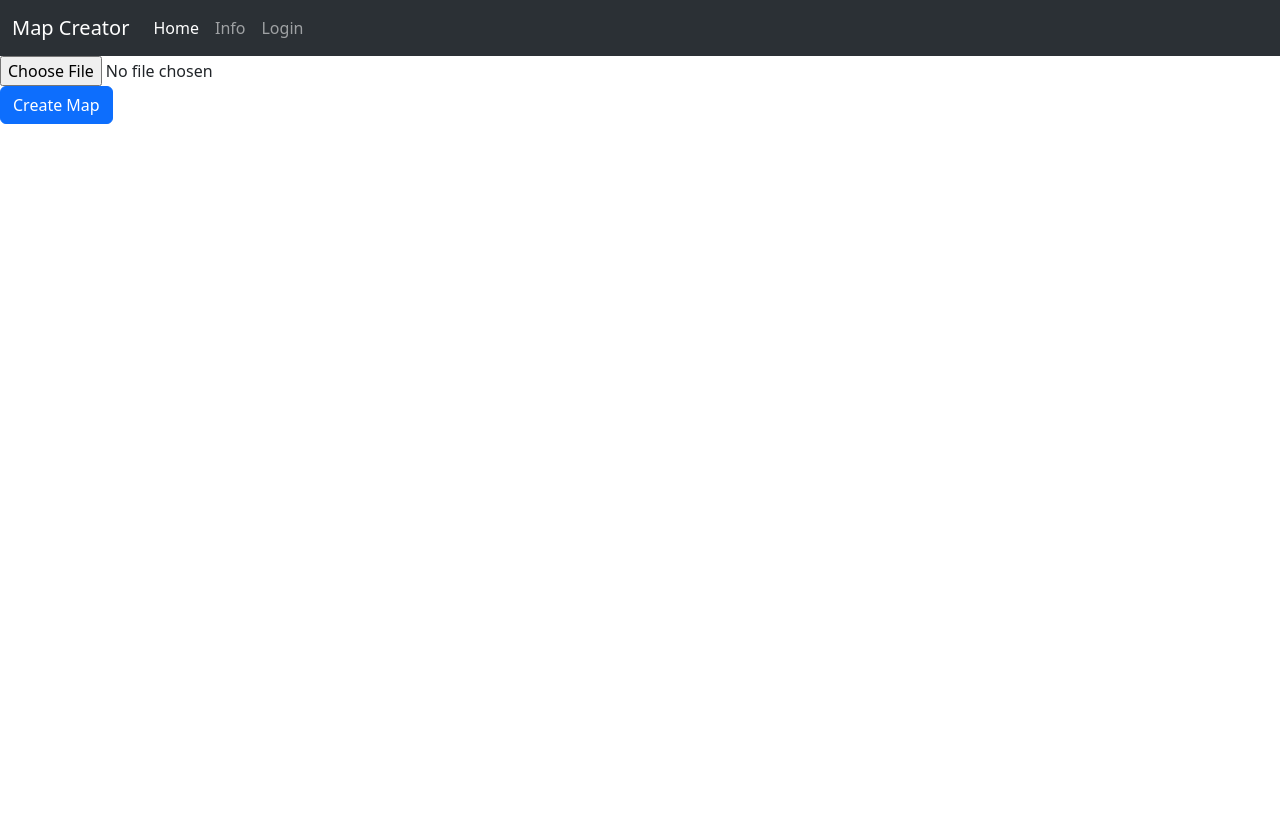
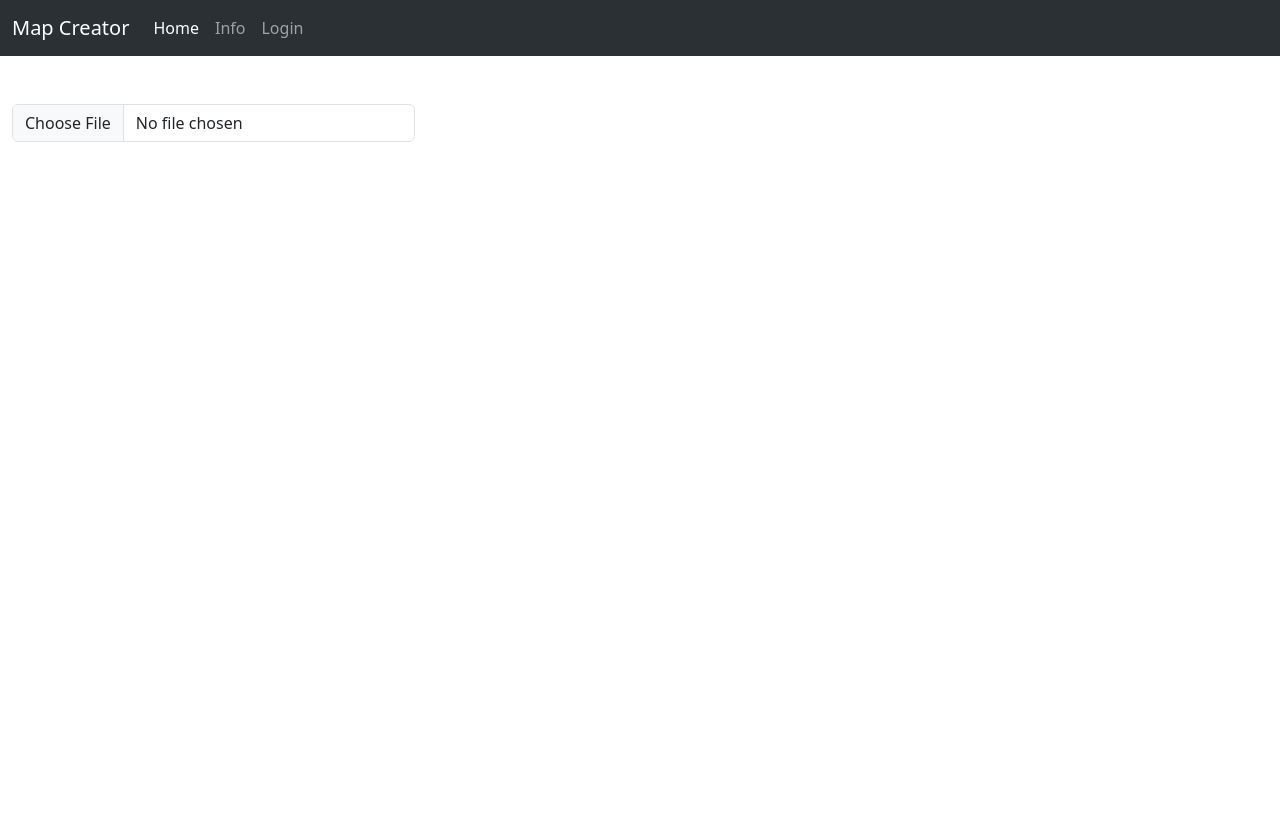
Before and after one commit to soovuh/Ukraine-Map-Creator, a Flask app: page / in a window 1280 px wide. Before the commit the page ends 124 px from the top, so only its background shows below. Run offline with Flask 3, Linux system fonts and the light colour scheme; some libraries are stand-ins or nearby versions.

Commit message:
feat: created base styles and adding map to page

```diff
--- a/app.py
+++ b/app.py
@@ -32,15 +32,19 @@ def get_map():
     icon = request.form['icon']
     color = request.form['color']
 
-    data = get_data_from_excel(file, label, lat, lon)
-    map_creator = MapCreator(data, icon, color)
+    marker_data = get_data_from_excel(file, label, lat, lon)
+    map_creator = MapCreator(marker_data, icon, color)
     map_creator.add_deepstate_layer()
     map_creator.add_region_layer()
     map_creator.add_points()
 
     map_html = map_creator.m.get_root().render()
 
-    return jsonify({'map_html': map_html})
+    return jsonify({
+        'map_html': map_html,
+        'marker_data': marker_data,
+        'map_center': map_creator.center
+    })
 
 
 @app.route('/api/get_headers/', methods=['POST'])
--- a/static/js/map_creator.js
+++ b/static/js/map_creator.js
@@ -44,6 +44,7 @@ fileInput.addEventListener('change', function(event) {
 
       const selectLabelElement = document.createElement('select');
       selectLabelElement.setAttribute('id', 'label-select');
+      selectLabelElement.setAttribute('class', "form-select mb-2" )
       const defaultLabelOption = document.createElement('option');
       defaultLabelOption.value = '';
       defaultLabelOption.textContent = 'Select a header for label';
@@ -53,6 +54,7 @@ fileInput.addEventListener('change', function(event) {
 
       const selectLatElement = document.createElement('select');
       selectLatElement.setAttribute('id', 'lat-select');
+      selectLatElement.setAttribute('class', "form-select mb-2" )
       const defaultLatOption = document.createElement('option');
       defaultLatOption.value = ''; // Set an empty value or any appropriate default value
       defaultLatOption.textContent = 'Select a header for latitude'; // Placeholder text
@@ -62,6 +64,7 @@ fileInput.addEventListener('change', function(event) {
 
       const selectLonElement = document.createElement('select');
       selectLonElement.setAttribute('id', 'lon-select');
+      selectLonElement.setAttribute('class', "form-select mb-2" )
       const defaultLonOption = document.createElement('option');
       defaultLonOption.value = ''; // Set an empty value or any appropriate default value
       defaultLonOption.textContent = 'Select a header for longitude'; // Placeholder text
@@ -82,6 +85,7 @@ fileInput.addEventListener('change', function(event) {
       columnsSelect.appendChild(selectLatElement)
       columnsSelect.appendChild(selectLonElement)
       iconSelect.style.display = 'block'
+      createMapBtn.style.display = 'block'
     })
     .catch(error => {
       console.error('Fetch error:', error);
@@ -119,7 +123,19 @@ createMapBtn.addEventListener('click', () => {
         })
           .then(data => {
             const htmlContent = data.map_html
+
             const blob = new Blob([htmlContent], { type: 'text/html' });
+
+            const embeddedContent = URL.createObjectURL(blob);
+
+            const iframe = document.createElement('iframe');
+            iframe.src = embeddedContent;
+            iframe.style.width = '100%';
+            iframe.style.height = '500px';
+
+            const container = document.getElementById('map-container');
+            container.appendChild(iframe);
+
             const downloadLink = URL.createObjectURL(blob);
             const link = document.createElement('a');
             link.href = downloadLink;
--- a/templates/index.html
+++ b/templates/index.html
@@ -6,9 +6,22 @@
     <title>Map Creator</title>
     <link rel="stylesheet" href="https://cdnjs.cloudflare.com/ajax/libs/font-awesome/6.4.2/css/all.min.css" integrity="sha512-z3gLpd7yknf1YoNbCzqRKc4qyor8gaKU1qmn+CShxbuBusANI9QpRohGBreCFkKxLhei6S9CQXFEbbKuqLg0DA==" crossorigin="anonymous" referrerpolicy="no-referrer" />
     <link href="https://cdn.jsdelivr.net/npm/bootstrap@5.3.2/dist/css/bootstrap.min.css" rel="stylesheet" integrity="sha384-T3c6CoIi6uLrA9TneNEoa7RxnatzjcDSCmG1MXxSR1GAsXEV/Dwwykc2MPK8M2HN" crossorigin="anonymous">
+    <link rel="stylesheet" href="https://unpkg.com/leaflet@1.9.4/dist/leaflet.css" integrity="sha256-p4NxAoJBhIIN+hmNHrzRCf9tD/miZyoHS5obTRR9BMY=" crossorigin="" />
+    <link rel="stylesheet" href="https://cdnjs.cloudflare.com/ajax/libs/leaflet.markercluster/1.5.0/MarkerCluster.css" crossorigin="anonymous"/>
+    <link rel="stylesheet" href="https://cdnjs.cloudflare.com/ajax/libs/leaflet.markercluster/1.5.0/MarkerCluster.Default.css" crossorigin="anonymous"/>
+    <link rel="stylesheet" href="https://cdnjs.cloudflare.com/ajax/libs/leaflet.fullscreen/3.0.0/Control.FullScreen.css" crossorigin="anonymous"/>
+    <link rel="stylesheet" href="https://cdn.jsdelivr.net/npm/leaflet-easybutton@2/src/easy-button.css">
+    <link rel="stylesheet" href="https://unpkg.com/leaflet-control-geocoder/dist/Control.Geocoder.css" crossorigin="anonymous"/>
+
+    <style>
+        .center-content {
+            align-items: center;
+            height: 100%;
+        }
+    </style>
 </head>
 <body>
-    <nav class="navbar sticky-top bg-dark navbar-expand-lg bg-body-tertiary" data-bs-theme="dark">
+    <nav class="navbar sticky-top bg-dark navbar-expand-lg bg-body-tertiary mb-5" data-bs-theme="dark">
       <div class="container-fluid">
         <a class="navbar-brand" href="{{ url_for('index') }}">Map Creator</a>
         <button class="navbar-toggler" type="button" data-bs-toggle="collapse" data-bs-target="#navbarNav" aria-controls="navbarNav" aria-expanded="false" aria-label="Toggle navigation">
@@ -29,17 +42,20 @@
         </div>
       </div>
     </nav>
-    <input type="file" name="file" id="xlsx_file">
-    <div id="column_selectors"></div>
-    <div id="icon_selectors" style="display: none">
-        <select id="icon-select">
+    <div class="container-fluid" id="main" style="min-height: 90vh">
+        <div class="row center-content">
+            <div class="col-4">
+                <input type="file" class="form-control mb-3" name="file" id="xlsx_file" placeholder="Choose XLSX file">
+                <div id="column_selectors" class="mb-3"></div>
+                <div id="icon_selectors" style="display: none" class="mb-3">
+                    <select id="icon-select" class="form-select mb-2">
                         <option value="" disabled="">Select icon for markers</option>
                         <option value="bread-slice">bread-slice</option>
                         <option value="screwdriver-wrench">screwdriver-wrench</option>
                         <option value="droplet">droplet</option>
                         <option value="utensils">utensils</option>
                     </select>
-        <select id="color-select">
+                    <select id="color-select" class="form-select">
                         <option value="" disabled="">Select color for markers</option>
                         <option value="darkred">darkred</option>
                         <option value="orange">orange</option>
@@ -59,14 +75,21 @@
                         <option value="red">red</option>
                     </select>
                 </div>
-    <button class="btn btn-primary" id="create-map">Create Map</button>
+                <button class="btn btn-primary" id="create-map" style="display: none">Create Map</button>
+            </div>
+            <div class="col-8" id="map-container">
+                <!-- Map rendering -->
+            </div>
+        </div>
 
+    </div>
 
-    {# Scripts #}
-    {#  Custom scripts  #}
-    <script src="{{ url_for('static', filename='js/map_creator.js') }}"></script>
-    <script src="https://cdn.jsdelivr.net/npm/bootstrap@5.3.2/dist/js/bootstrap.bundle.min.js" integrity="sha384-C6RzsynM9kWDrMNeT87bh95OGNyZPhcTNXj1NW7RuBCsyN/o0jlpcV8Qyq46cDfL" crossorigin="anonymous"></script>
+    <!-- CDN Scripts -->
+    <script src="https://cdn.jsdelivr.net/npm/bootstrap@5.3.2/dist/js/bootstrap.bundle.min.js" integrity="sha384-C6RzsynM9kWDrMNeT87bh95OGNyZPhcTNXj1NW7RuBCsyN/o0jlpcV8Qyq46cDfL" crossorigin="anonymous">
     <script src="https://cdn.jsdelivr.net/npm/@popperjs/core@2.11.8/dist/umd/popper.min.js" integrity="sha384-I7E8VVD/ismYTF4hNIPjVp/Zjvgyol6VFvRkX/vR+Vc4jQkC+hVqc2pM8ODewa9r" crossorigin="anonymous"></script>
     <script src="https://cdnjs.cloudflare.com/ajax/libs/font-awesome/6.4.2/js/all.min.js" integrity="sha512-uKQ39gEGiyUJl4AI6L+ekBdGKpGw4xJ55+xyJG7YFlJokPNYegn9KwQ3P8A7aFQAUtUsAQHep+d/lrGqrbPIDQ==" crossorigin="anonymous" referrerpolicy="no-referrer"></script>
+
+    <!-- Local JS -->
+    <script src="{{ url_for('static', filename='js/map_creator.js') }}"></script>
 </body>
 </html>
```
Also changed, not shown: static/js/leaflet.awesome-markers.js (added, +122 -0 lines), static/js/leaflet.awesome-markers.min.js (added, +7 -0 lines). Lines whose indentation alone changed are shown as unchanged.
